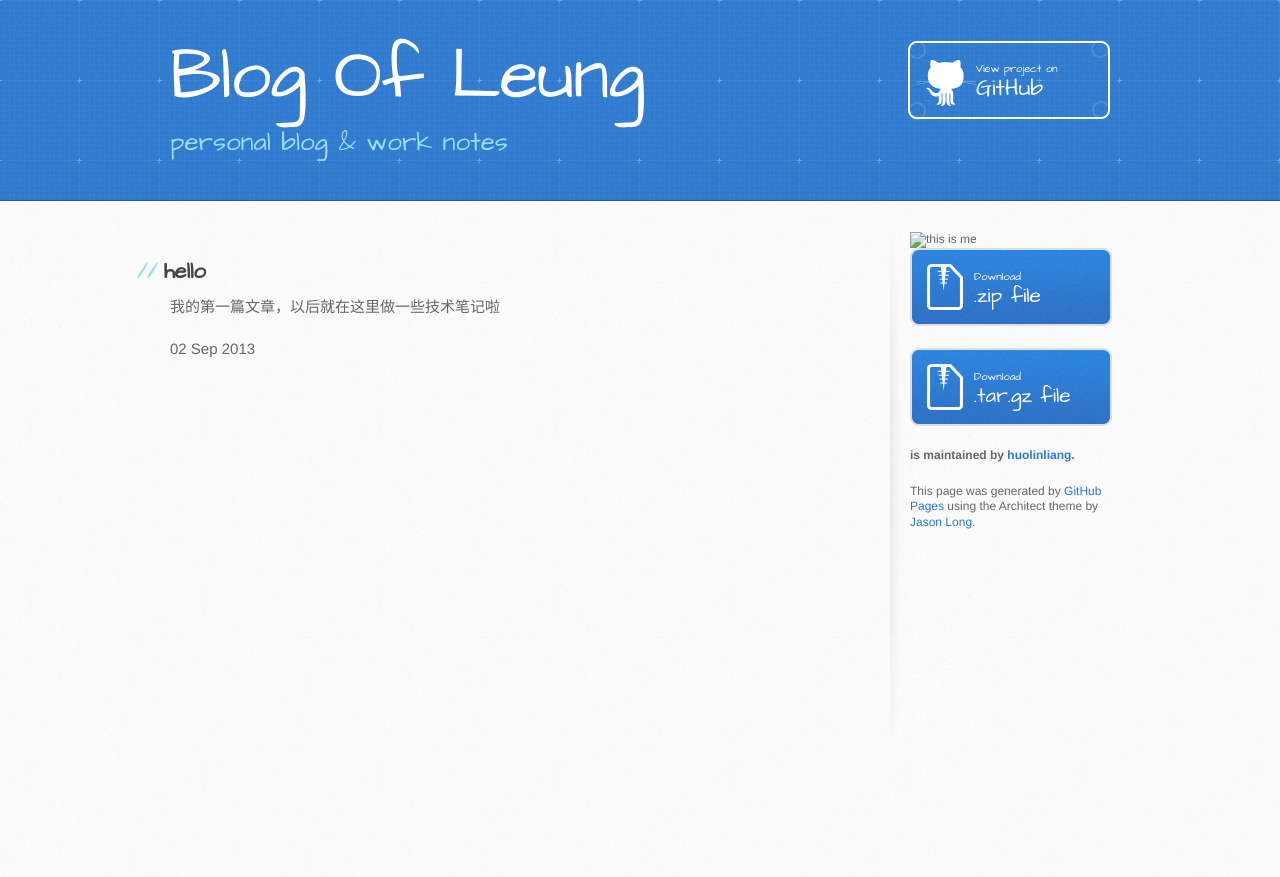
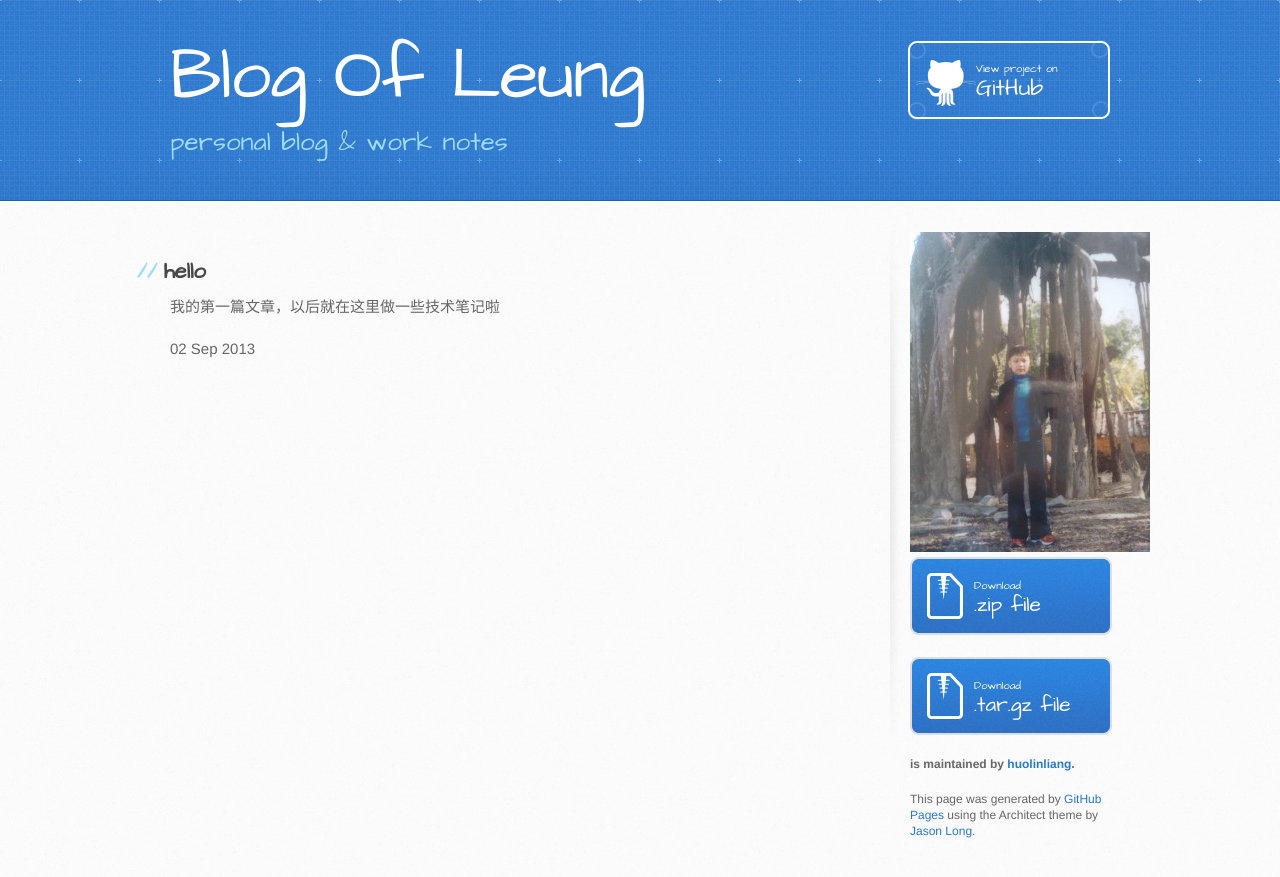
Before and after one commit to huolinliang/blog_leung, a Jekyll site: the page built from _posts/2013-09-02-hello.html, in a window 1280 px wide. Shown: the top 877 px of the page. Built offline with Jekyll 4.4.1, drawn with Linux system fonts in a browser that asks for light colours; Markdown is read by kramdown in place of the engine named in the settings.

Commit message:
picture path fix

```diff
--- a/_layouts/default.html
+++ b/_layouts/default.html
@@ -32,7 +32,7 @@
         </section>
 
         <aside id="sidebar">
-            <img src="images/me.jpg" alt="this is me" />
+            <img src="../../../images/me.jpg" alt="this is me" />
           <a href="https://github.com/huolinliang/blog_leung/zipball/gh-pages" class="button">
             <small>Download</small>
             .zip file
```
